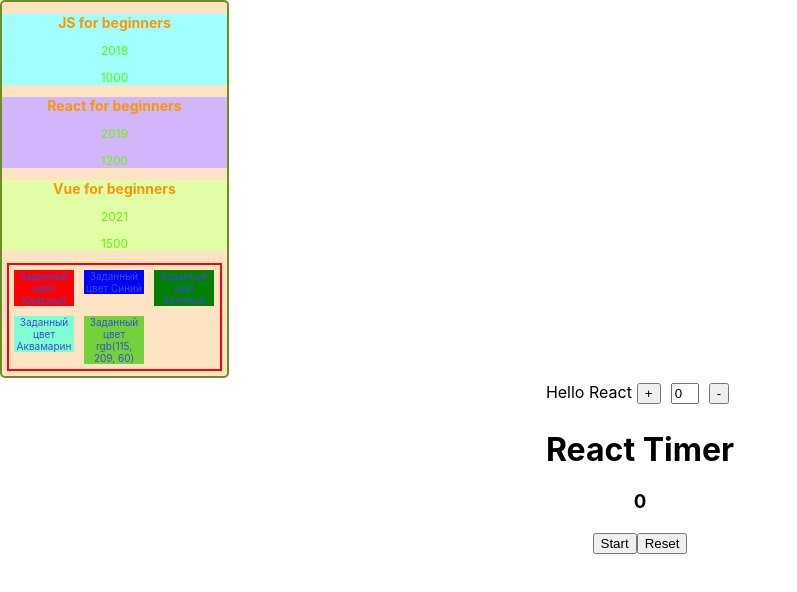
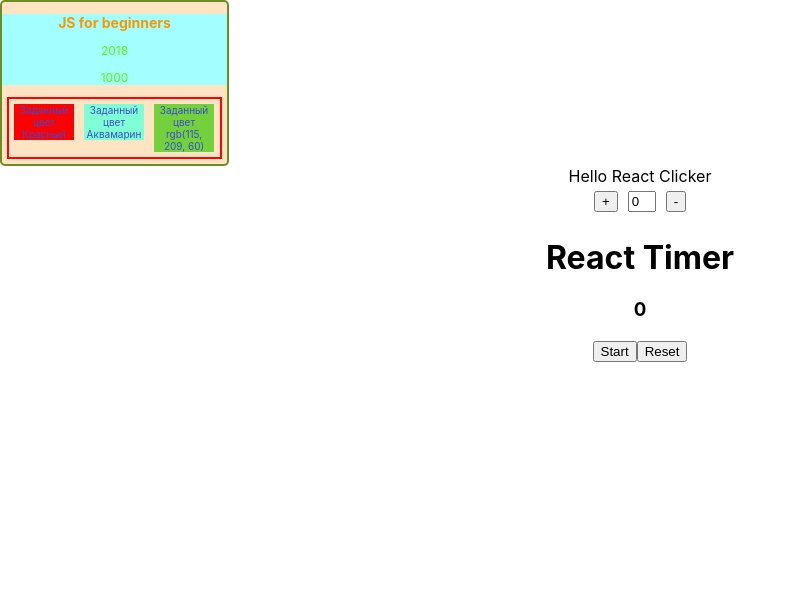
Before and after one commit to ENNA-Egor/less_1, a React (Create React App) app: page / in a window 1280 px wide. Shown: the top 592 px of the page, without its empty margins (0-797 px from the left). Built offline with nearby package versions, Linux system fonts and the light colour scheme.

Commit message:
Не значительные уточнения

```diff
--- a/src/App.jsx
+++ b/src/App.jsx
@@ -14,16 +14,16 @@
         <div className='one'>
           <Book name="JS for beginners" year="2018" price="1000"/>
         </div>
-        <div className='two'>
+        {/* <div className='two'>
           <Book name="React for beginners" year="2019" price="1200" />
         </div>
         <div className='tree'>
           <Book name="Vue for beginners" year="2021" price="1500" />
-        </div>
+        </div>  */}
         <div className = 'color'>
           <ColorPal color='red' translete ='Красный'/>
-          <ColorPal color='blue'translete ='Синий'/>
-          <ColorPal color='green'translete ='Зелёный'/>
+          {/* <ColorPal color='blue'translete ='Синий'/>
+          <ColorPal color='green'translete ='Зелёный'/> */}
           <ColorPal color='aquamarine'translete ='Аквамарин'/>
           <ColorPal color='rgb(115, 209, 60)'translete ='rgb(115, 209, 60)'/>
         </div>
--- a/src/module/Clicker.jsx
+++ b/src/module/Clicker.jsx
@@ -16,7 +16,9 @@
     render() {
         return(
             <div className="clicker">
-                Hello React
+                <div>
+                Hello React Clicker
+                </div>
                 <button className="btn" onClick={this.handleClickPlus}>+</button>
                 <input className="inp" type="text" value={this.state.count} />
                 <button className="btn" onClick={this.handleClickMinus}>-</button>
```
Also changed, not shown: src/setupTests.js (deleted, +0 -5 lines), public/logo192.png (deleted), public/logo512.png (deleted).
